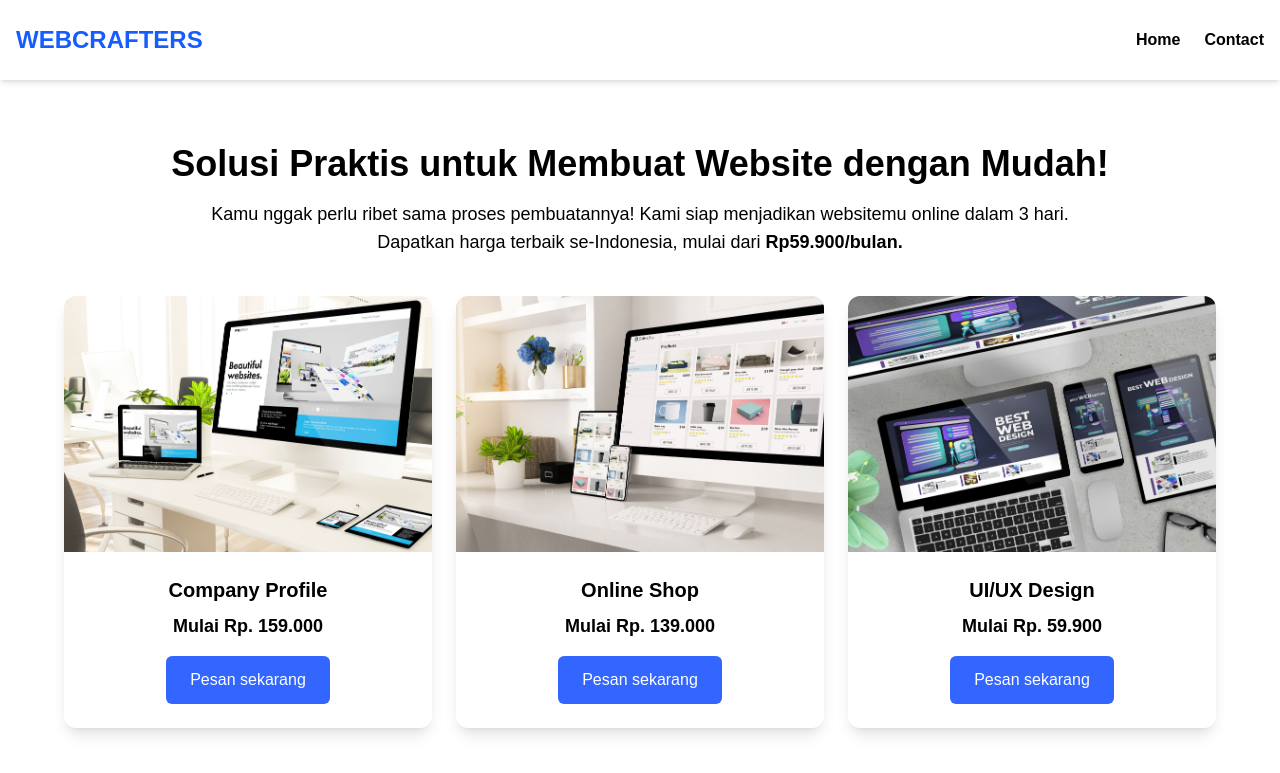
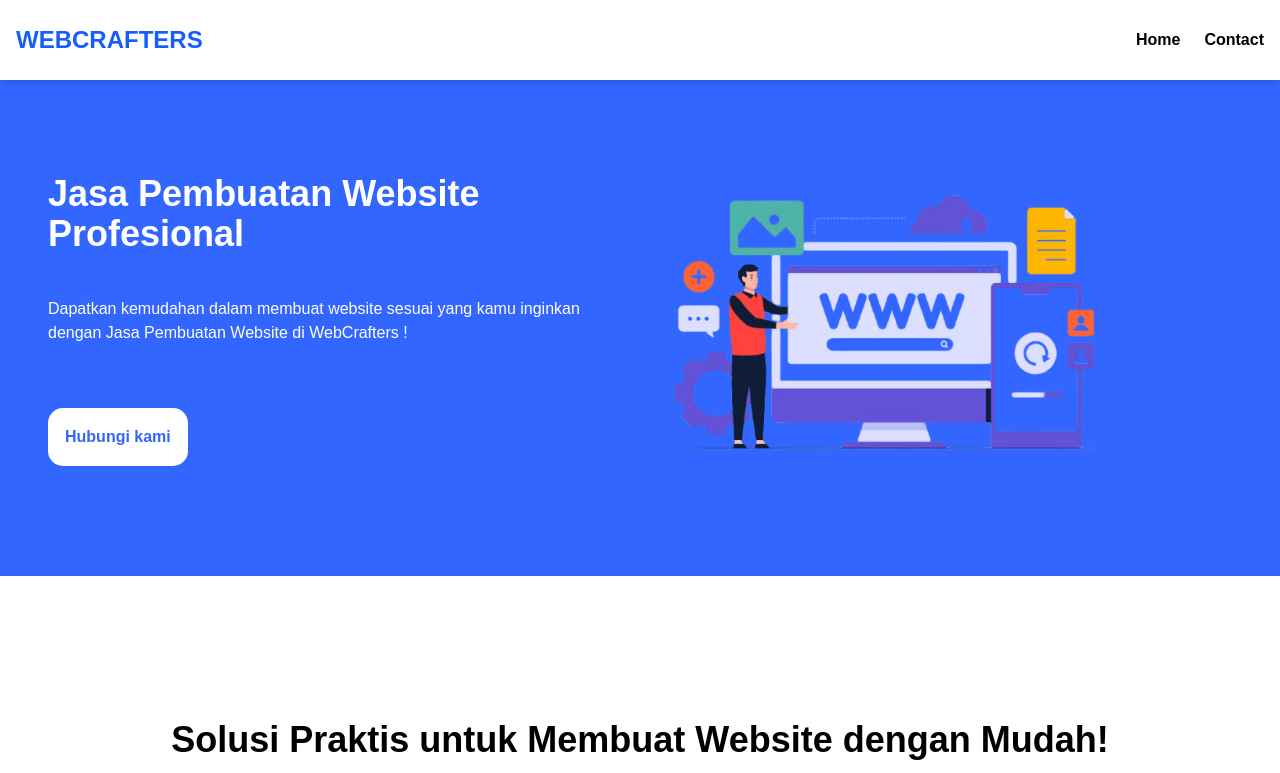
Before and after one commit to Webcrafters-G/webcrafters, a plain HTML site: page Home.html in a window 1280 px wide. Shown: the top 773 px of the page. Drawn offline with nearby package versions, Linux system fonts and the light colour scheme.

Commit message:
tambah dan optimasi hero section

```diff
--- a/Home.html
+++ b/Home.html
@@ -13,6 +13,27 @@
 <body class="font-poppins overflow-x-hidden">
   <div id="header-container"></div>
 
+  <!--Hero Section -->
+  <section id="hero" class="bg-[#3366ff] gap-2 mt-[4rem] px-[3rem] py-[6rem] flex">
+    <div class="!w-full items-center text-center gap-y-[1rem] lg:w-1/2 text-white flex flex-col items-center justify-around gap-y-2">
+      <h1 class="lg:text-start w-full font-bold text-4xl">
+        Jasa Pembuatan Website Profesional
+      </h1>
+      <p class="lg:text-start">
+        Dapatkan kemudahan dalam membuat website
+        sesuai yang kamu inginkan dengan Jasa
+        Pembuatan Website di WebCrafters !
+      </p>
+      <img src="./assets/hero.png" class="lg:w-full lg:h-[20rem] lg:hidden" />
+      <button class="p-[1rem] mt-[20px] rounded-[15px] cursor-pointer border border-solid border-transparent text-[#3366ff] bg-white font-bold lg:self-start hover:drop-shadow-[0_5px_10px_black]">
+        Hubungi kami
+      </button>
+    </div>
+    <div class="!w-full items-center text-center gap-y-[1rem] hidden lg:block">
+      <img src="./assets/hero.png" class="w-[30rem] h-[20rem]"/>
+    </div>
+  </section>
+
   <!-- Layanan Section -->
   <section id="layanan" class="mt-20 py-16 px-4 text-center">
     <h1 class="text-2xl md:text-4xl font-bold mb-4">
@@ -27,7 +48,7 @@
     <div class="grid grid-cols-1 md:grid-cols-3 gap-6 max-w-6xl mx-auto">
       <!-- Card 1 -->
       <div
-        class="rounded-xl shadow-lg overflow-hidden transform transition duration-300 hover:scale-105 hover:shadow-xl">
+        class="rounded-xl cursor-pointer shadow-lg overflow-hidden transform transition duration-300 hover:scale-105 hover:shadow-xl">
         <img src="assets/layanan/3.jpg" alt="Company Profile" class="w-full h-64 object-cover" />
         <div class="p-6">
           <h3 class="text-xl font-semibold mb-2">Company Profile</h3>
@@ -40,7 +61,7 @@
 
       <!-- Card 2 -->
       <div
-        class="rounded-xl shadow-lg overflow-hidden transform transition duration-300 hover:scale-105 hover:shadow-xl">
+        class="rounded-xl cursor-pointer shadow-lg overflow-hidden transform transition duration-300 hover:scale-105 hover:shadow-xl">
         <img src="assets/layanan/2.jpg" alt="Online Shop" class="w-full h-64 object-cover" />
         <div class="p-6">
           <h3 class="text-xl font-semibold mb-2">Online Shop</h3>
@@ -53,7 +74,7 @@
 
       <!-- Card 3 -->
       <div
-        class="rounded-xl shadow-lg overflow-hidden transform transition duration-300 hover:scale-105 hover:shadow-xl">
+        class="rounded-xl cursor-pointer shadow-lg overflow-hidden transform transition duration-300 hover:scale-105 hover:shadow-xl">
         <img src="assets/layanan/1.jpg" alt="UI/UX Design" class="w-full h-64 object-cover" />
         <div class="p-6">
           <h3 class="text-xl font-semibold mb-2">UI/UX Design</h3>
```
